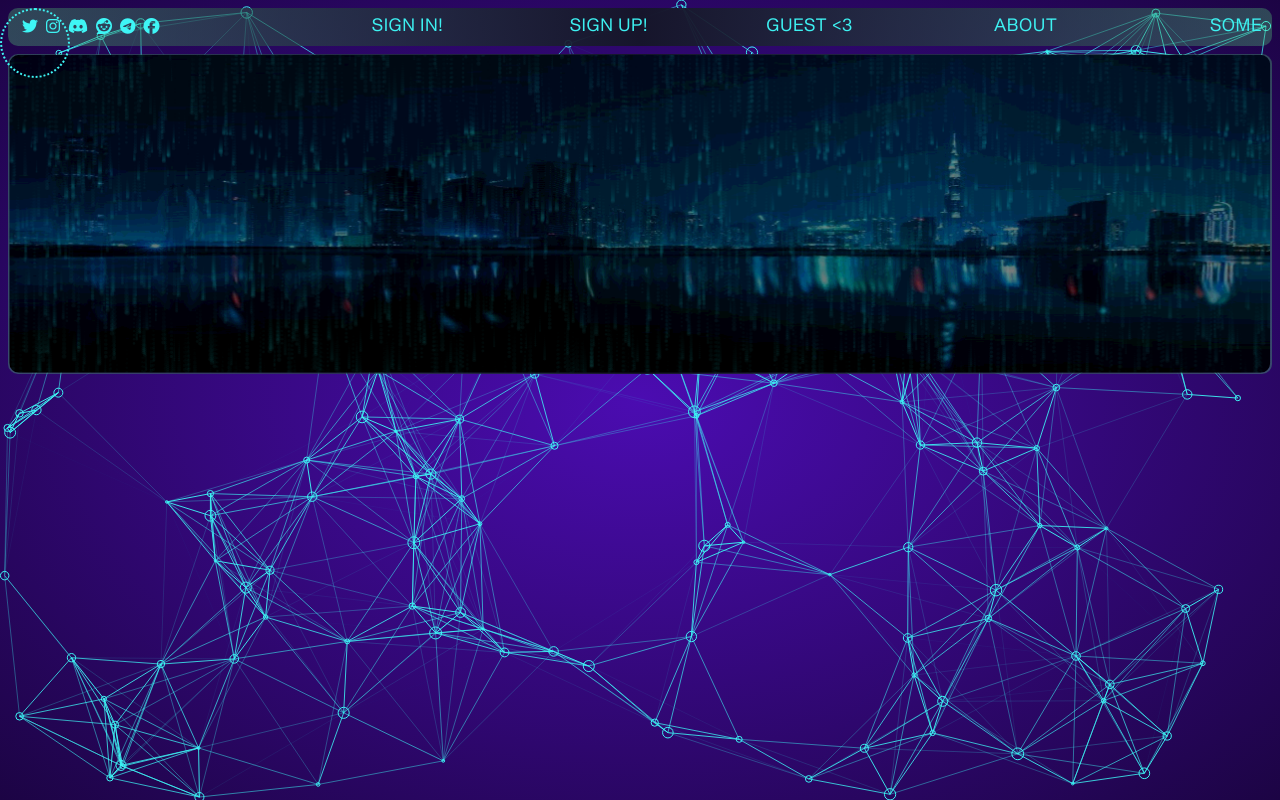
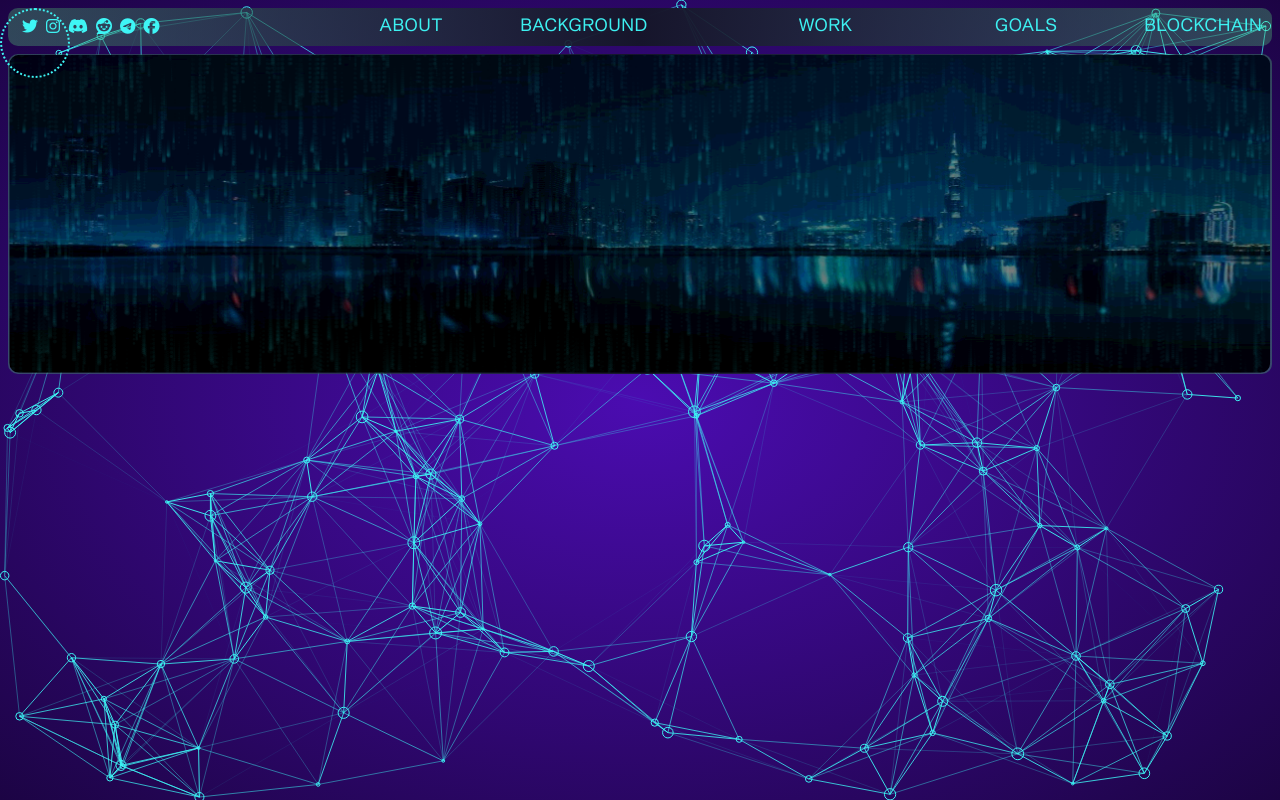
Before and after one commit to mort108v/portfolio, a React (Vite) app: page / in a window 1280 px wide. Built offline with nearby package versions, Linux system fonts and the light colour scheme.

Commit message:
Menu items changed to actual

```diff
--- a/scss/_menu.scss
+++ b/scss/_menu.scss
@@ -67,13 +67,13 @@
             }
         }
     }
-    &:hover>* {
+    &.open:hover>* {
         background: transparent;
     }
-    &:hover>*::before {
+    &.open:hover>*::before {
         background: $orange;
     }
-    &:hover>*::after {
+    &.open:hover>*::after {
         background: $orange;
     }
 }
--- a/src/components/DeskNav.jsx
+++ b/src/components/DeskNav.jsx
@@ -9,28 +9,28 @@ const DeskNav = ({ burgerOpen }) => {
     <nav className="desk-nav open">
       <ul className="desk-menu-nav open">
         <li className={className}>
-          <a href="#!" className="desk-menu-nav__link signin-btn ">
-            {"Sign In!"}
-          </a>
-        </li>
-        <li className={className}>
-          <a href="#!" className="desk-menu-nav__link signup-btn">
-            {"Sign Up!"}
-          </a>
-        </li>
-        <li className={className}>
-          <a href="#!" className="desk-menu-nav__link guest-btn">
-            {"Guest <3"}
-          </a>
-        </li>
-        <li className={className}>
           <a href="#!" className="desk-menu-nav__link about-btn">
             {"About"}
           </a>
         </li>
         <li className={className}>
-          <a href="#!" className="desk-menu-nav__link some-btn">
-            {"Some"}
+          <a href="#!" className="desk-menu-nav__link background-btn">
+            {"Background"}
+          </a>
+        </li>
+        <li className={className}>
+          <a href="#!" className="desk-menu-nav__link work-btn">
+            {"Work"}
+          </a>
+        </li>
+        <li className={className}>
+          <a href="#!" className="desk-menu-nav__link goals-btn">
+            {"Goals"}
+          </a>
+        </li>
+        <li className={className}>
+          <a href="#!" className="desk-menu-nav__link blockchain-btn">
+            {"Blockchain"}
           </a>
         </li>
       </ul>
--- a/src/components/Nav.jsx
+++ b/src/components/Nav.jsx
@@ -9,28 +9,28 @@ const Nav = ({ burgerOpen }) => {
     <nav className="nav open">
       <ul className="menu-nav open">
         <li className={className}>
-          <a href="#!" className="menu-nav__link signin-btn ">
-            {"Sign In!"}
-          </a>
-        </li>
-        <li className={className}>
-          <a href="#!" className="menu-nav__link signup-btn">
-            {"Sign Up!"}
-          </a>
-        </li>
-        <li className={className}>
-          <a href="#!" className="menu-nav__link guest-btn">
-            {"Guest <3"}
-          </a>
-        </li>
-        <li className={className}>
           <a href="#!" className="menu-nav__link about-btn">
             {"About"}
           </a>
         </li>
         <li className={className}>
-          <a href="#!" className="menu-nav__link some-btn">
-            {"Some"}
+          <a href="#!" className="menu-nav__link background-btn">
+            {"Background"}
+          </a>
+        </li>
+        <li className={className}>
+          <a href="#!" className="menu-nav__link work-btn">
+            {"Work"}
+          </a>
+        </li>
+        <li className={className}>
+          <a href="#!" className="menu-nav__link goals-btn">
+            {"Goals"}
+          </a>
+        </li>
+        <li className={className}>
+          <a href="#!" className="menu-nav__link blockchain-btn">
+            {"Blockchain"}
           </a>
         </li>
       </ul>
```
